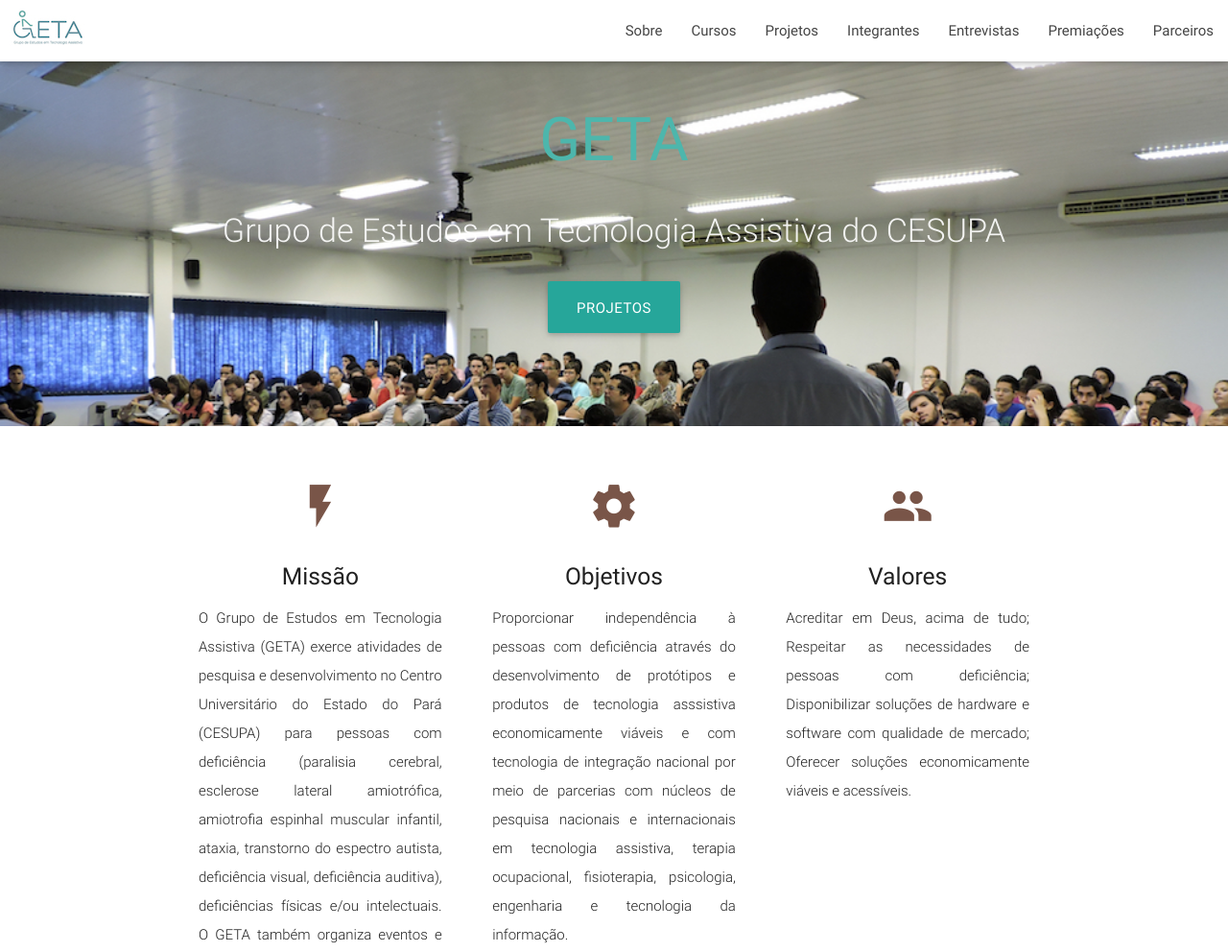
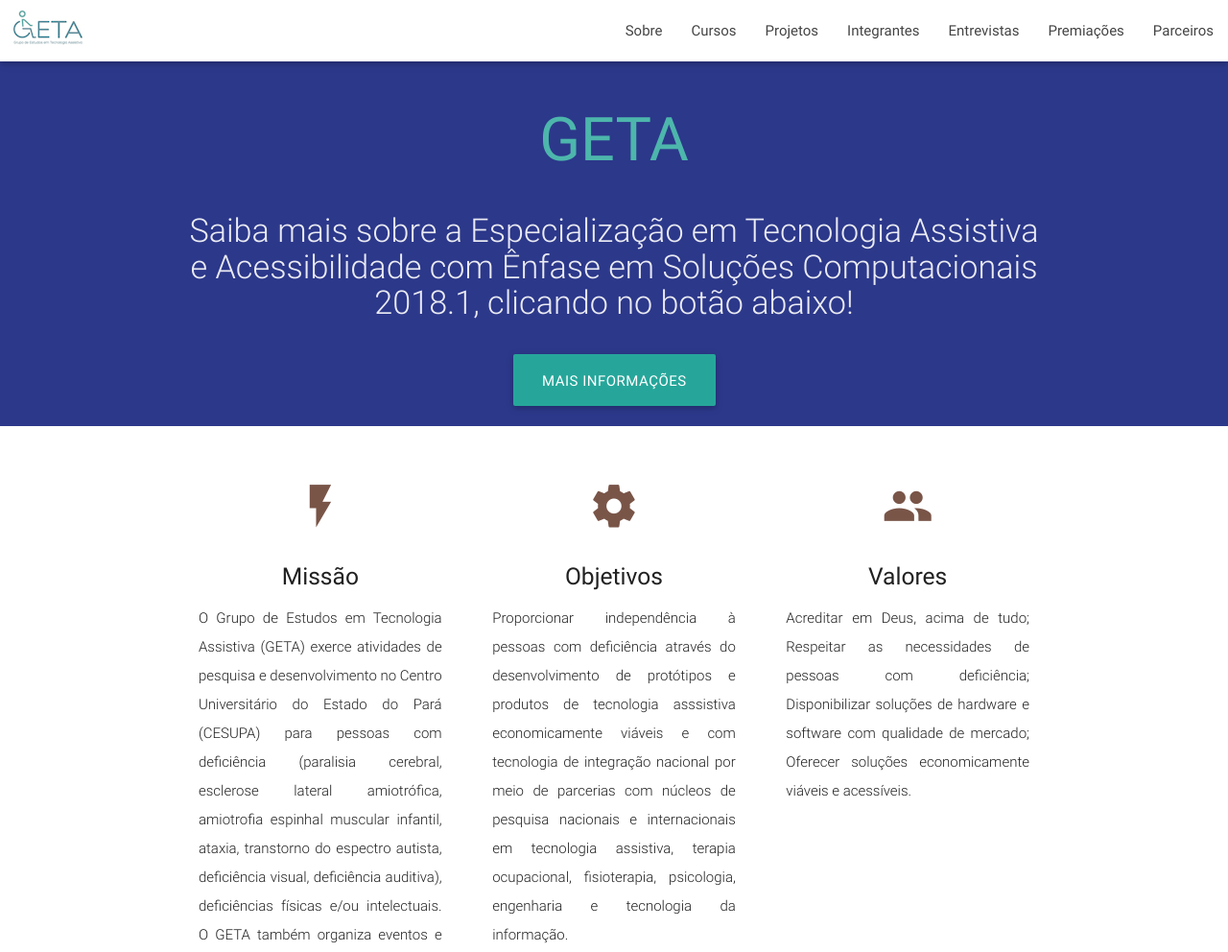
Before and after one commit to getacesupa/getacesupa.github.io, a plain HTML site: page index.html in a window 1280 px wide. Shown: the top 992 px of the page at 96% size. Drawn offline with Linux system fonts and the light colour scheme.

Commit message:
banner pós-ta

```diff
--- a/index.html
+++ b/index.html
@@ -67,15 +67,18 @@
         <br><br>
         <h1 class="header center teal-text text-lighten-2">GETA</h1>
         <div class="row center">
-          <h4 class="header col s12 light">Grupo de Estudos em Tecnologia Assistiva do CESUPA</h4>
+          <h4 class="header col s12 light">Saiba mais sobre a Especialização em Tecnologia Assistiva e Acessibilidade com Ênfase em Soluções Computacionais 2018.1, clicando no botão abaixo!</h4>
         </div>
         <div class="row center">
-          <a href="#projetos" id="download-button" class="btn-large waves-effect waves-light teal lighten-1">Projetos</a>
+          <a href="http://www.cesupa.br/PosGraduacao/esp/PagPosGrad/InfCurso.asp?cod=397" id="download-button" class="btn-large waves-effect waves-light teal lighten-1" target="_blank">Mais informações</a>
         </div>
         <br><br>
       </div>
     </div>
-    <div class="parallax"><img src="assets/images/capaInicio.jpg" alt="Unsplashed background img 1"></div>
+    <div class="parallax">
+    	<div style="background:rgb(44,56,138);width:relative;height:1000px;"></div>
+
+    	<!--img src="assets/images/capaInicio.jpg" alt="Unsplashed background img 1"--></div>
   </div>
 
 
```
Also changed, not shown: 1 other file.
